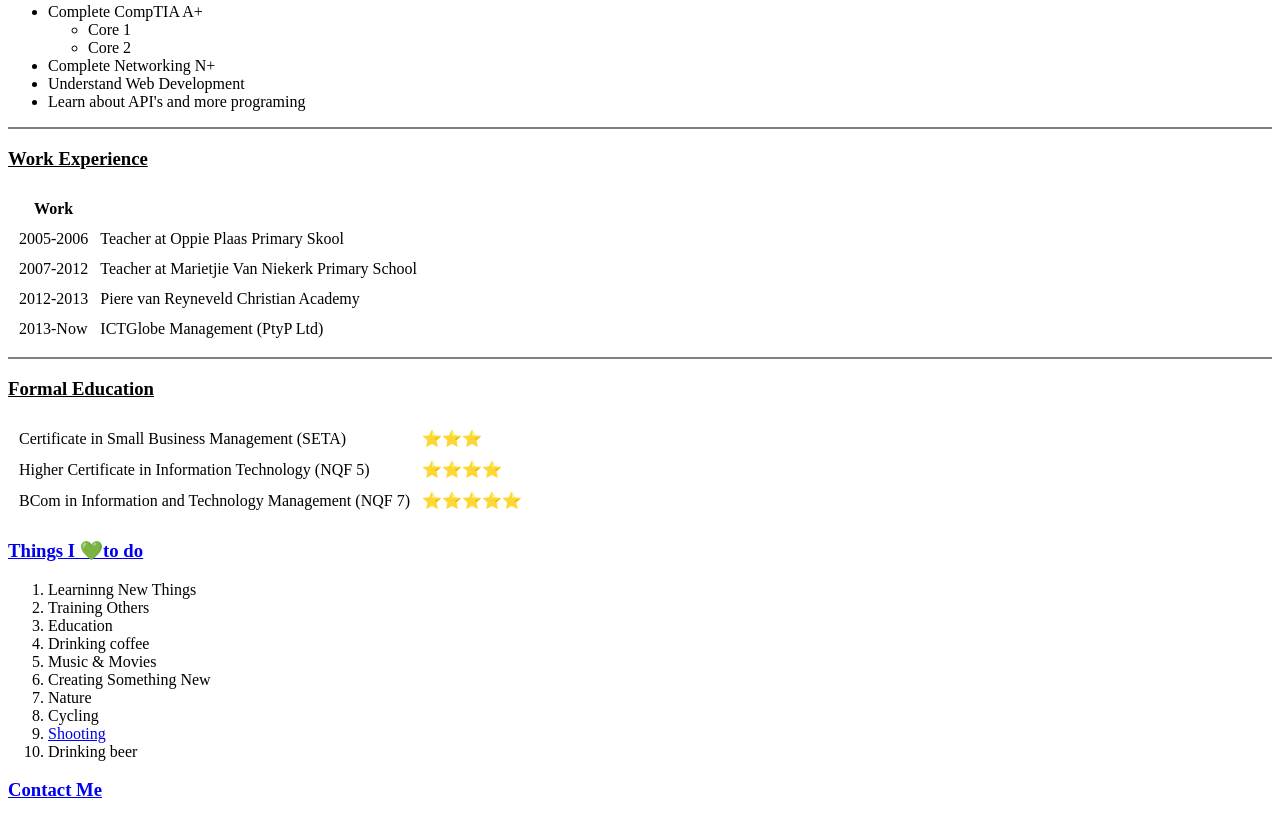
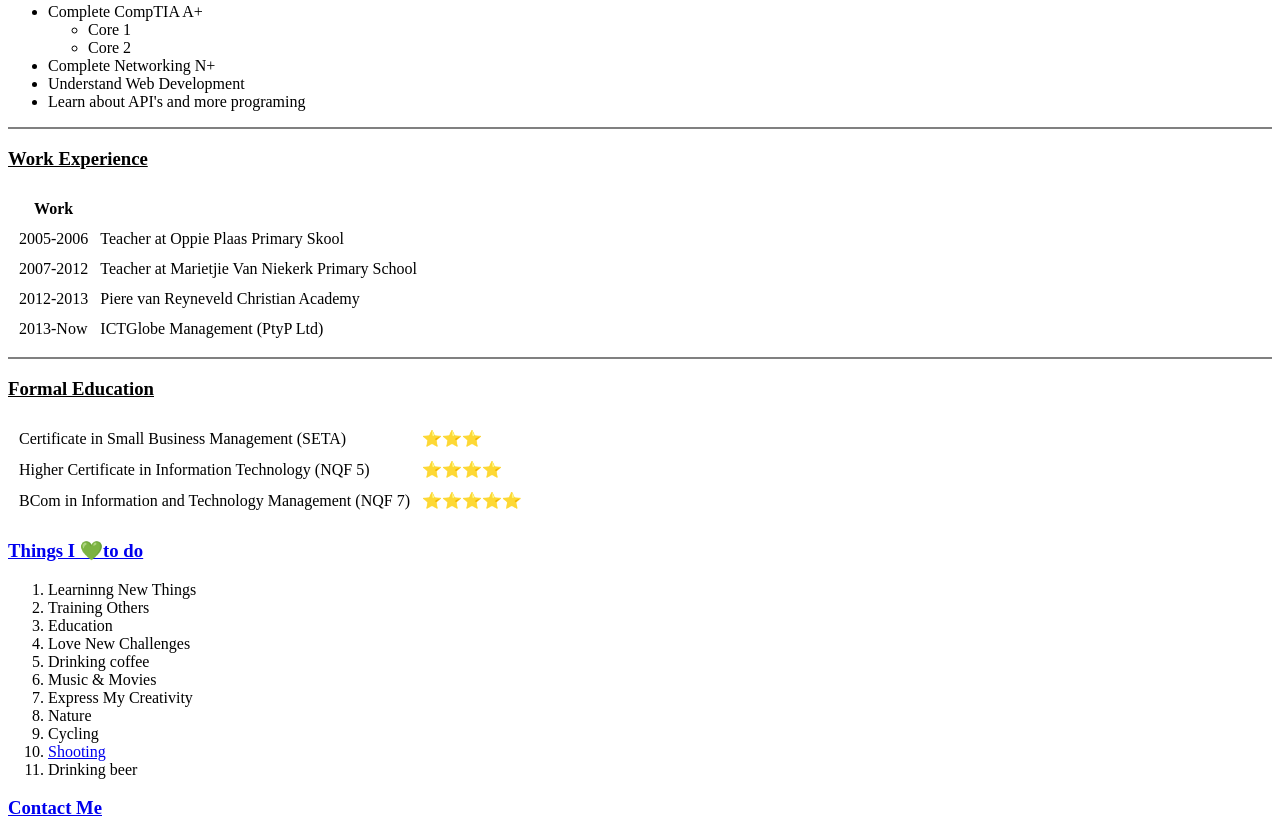
Before and after one commit to EG12385/Curriculum-Vitae, a plain HTML site: page index.html in a window 1280 px wide. Shown: the part 684-1522 px from the top of the page. Drawn offline with Linux system fonts and the light colour scheme.

Commit message:
Update index.html

```diff
--- a/index.html
+++ b/index.html
@@ -83,9 +83,10 @@
       <li>Learninng New Things</li>
       <li>Training Others</li>
       <li>Education</li>
+      <li>Love New Challenges</li>
       <li>Drinking coffee</li>
       <li>Music & Movies</a></li>
-      <li>Creating Something New</li>
+      <li>Express My Creativity</li>
       <li>Nature</li>
       <li>Cycling </li>
       <li><a href="https://www.facebook.com/estelle.gerber1/videos/vb.100002201235478/2556281211121895/?type=2&video_source=user_video_tab">Shooting</a></li>
```
